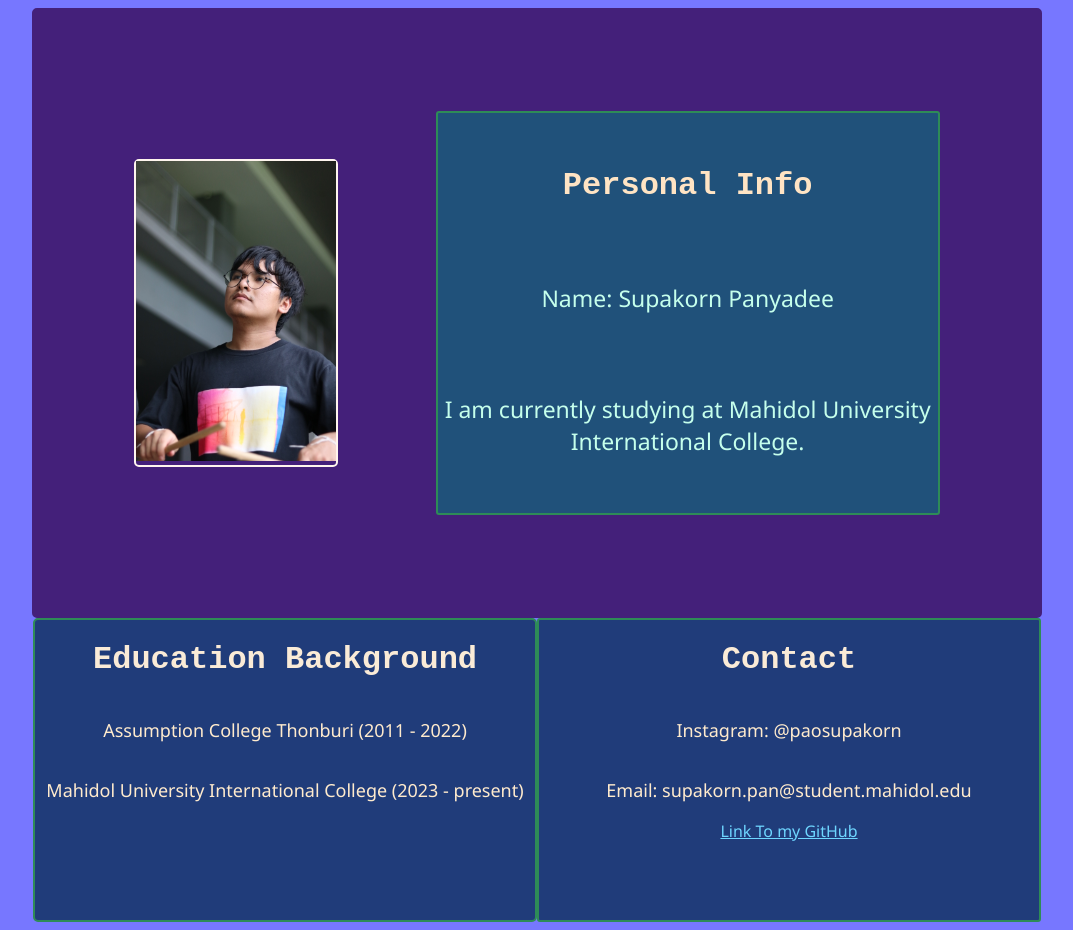
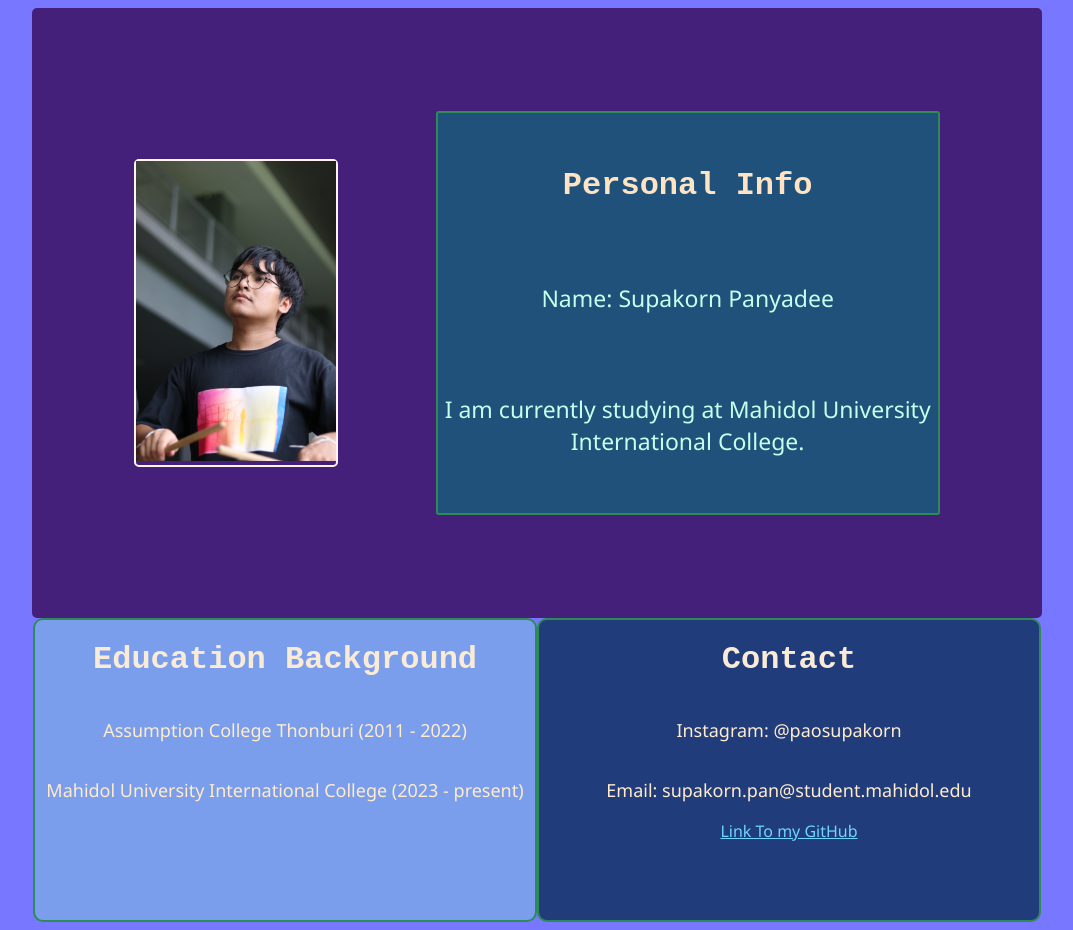
Before and after one commit to supakornpao/supakornpao.github.io, a plain HTML site: page index.html in a window 1280 px wide. In both pictures the pointer is over the element 388 px from the left and 770 px from the top of the page. Shown: the whole page, without its empty margins (103-1176 px from the left). Drawn offline with Linux system fonts and the light colour scheme.

Commit message:
Add files via upload

```diff
--- a/style.css
+++ b/style.css
@@ -76,13 +76,17 @@ body{
     justify-content: flex-start;
 
     border: 2px solid seagreen;
-    border-radius: 5px;
+    border-radius: 10px;
 
 }
 
 #container2 p{
     font-size: large;
     color: blanchedalmond;
+}
+
+#container2:hover {
+    background-color: rgb(122, 158, 236);
 }
 
 #container3 {
@@ -98,8 +102,12 @@ body{
     justify-content: flex-start;
 
     border: 2px solid seagreen;
-    border-radius: 3px;
+    border-radius: 10px;
 }
+#container3:hover {
+    background-color: rgb(122, 158, 236);
+}
+
 #container3 p{
     font-size: large;
     color: blanchedalmond;
```
